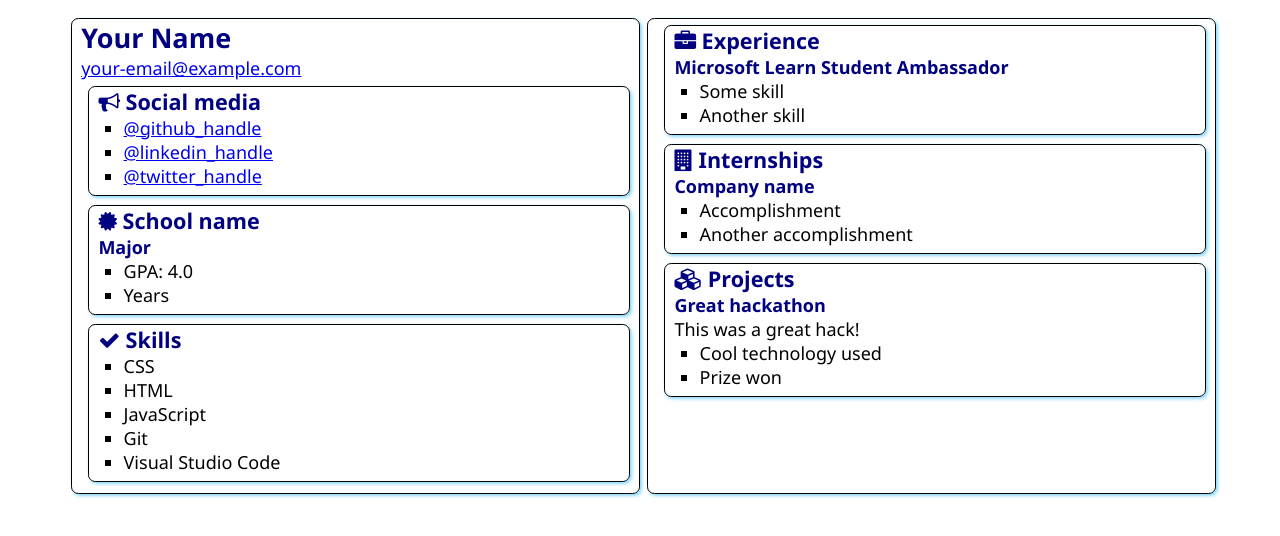
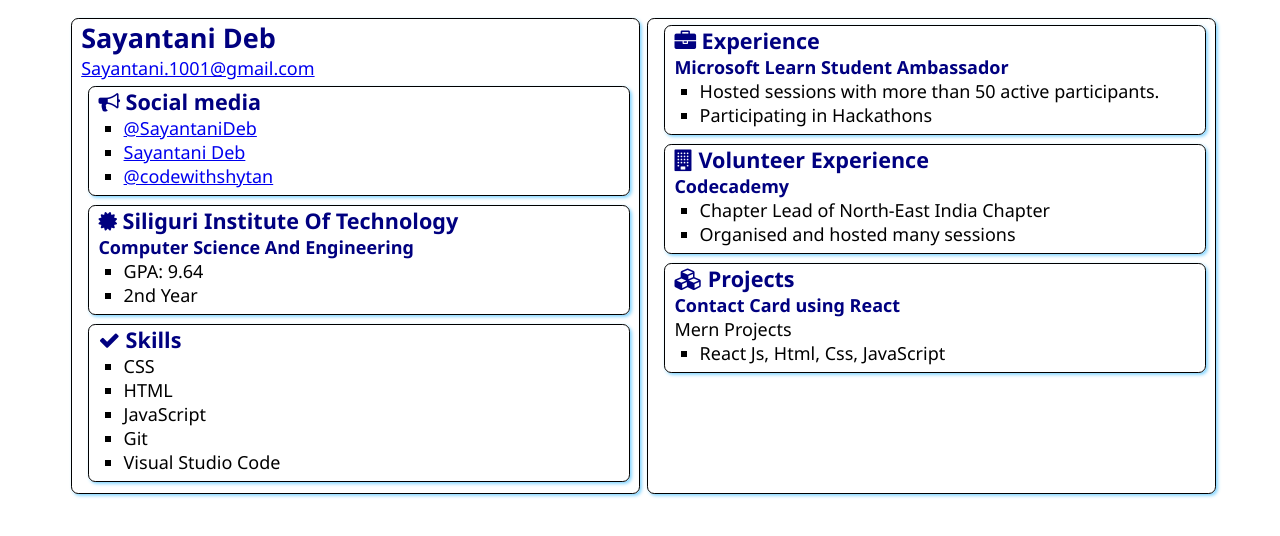
Before and after one commit to SayantaniDeb/SATechnicalOnboarding, a plain HTML site: page src/index.html in a window 1280 px wide. Drawn offline with Linux system fonts and the light colour scheme.

Commit message:
initial commit

```diff
--- a/src/index.html
+++ b/src/index.html
@@ -12,8 +12,8 @@
 <body>
     <main>
         <article class="box">
-            <h1>Your Name</h1>
-            <div><a href="mailto:your.email@example.com">your-email@example.com</a></div>
+            <h1>Sayantani Deb</h1>
+            <div><a href="mailto:Sayantani.1001@gmail.com">Sayantani.1001@gmail.com</a></div>
 
             <section class="box">
                 <h2>
@@ -21,9 +21,9 @@
                     Social media
                 </h2>
                 <ul>
-                    <li><a href="https://github.com/<handle>">@github_handle</a></li>
-                    <li><a href="https://linkedin.com/in/<handle>">@linkedin_handle</a></li>
-                    <li><a href="https://twitter.com/<handle>">@twitter_handle</a></li>
+                    <li><a href="https://github.com/SayantaniDeb">@SayantaniDeb</a></li>
+                    <li><a href="https://www.linkedin.com/in/sayantani-deb-035794200/">Sayantani Deb</a></li>
+                    <li><a href="https://twitter.com/codewithshytan">@codewithshytan</a></li>
                 </ul>
             </section>
 
@@ -31,12 +31,12 @@
                 <div class="education">
                     <h2>
                         <i class="fa fa-certificate" aria-hidden="true"></i>
-                        School name
+                        Siliguri Institute Of Technology
                     </h2>
-                    <h3>Major</h3>
+                    <h3>Computer Science And Engineering</h3>
                     <ul>
-                        <li>GPA: 4.0</li>
-                        <li>Years</li>
+                        <li>GPA: 9.64</li>
+                        <li>2nd Year</li>
                     </ul>
                 </div>
             </section>
@@ -63,20 +63,20 @@
                 </h2>
                 <h3>Microsoft Learn Student Ambassador</h3>
                 <ul>
-                    <li>Some skill</li>
-                    <li>Another skill</li>
+                    <li>Hosted sessions with more than 50 active participants.</li>
+                    <li>Participating in Hackathons</li>
                 </ul>
             </section>
             <section class="box">
                 <h2>
                     <i class="fa fa-building" aria-hidden="true"></i>
-                    Internships
+                   Volunteer Experience
                 </h2>
 
-                <h3>Company name</h3>
+                <h3>Codecademy</h3>
                 <ul>
-                    <li>Accomplishment</li>
-                    <li>Another accomplishment</li>
+                    <li>Chapter Lead of North-East India Chapter</li>
+                    <li>Organised and hosted many sessions</li>
                 </ul>
             </section>
             <section class="box">
@@ -85,11 +85,11 @@
                     Projects
                 </h2>
 
-                <h3>Great hackathon</h3>
-                <div>This was a great hack!</div>
+                <h3>Contact Card using React</h3>
+                <div>Mern Projects</div>
                 <ul>
-                    <li>Cool technology used</li>
-                    <li>Prize won</li>
+                    <li>React Js, Html, Css, JavaScript</li>
+
                 </ul>
             </section>
         </article>
```
